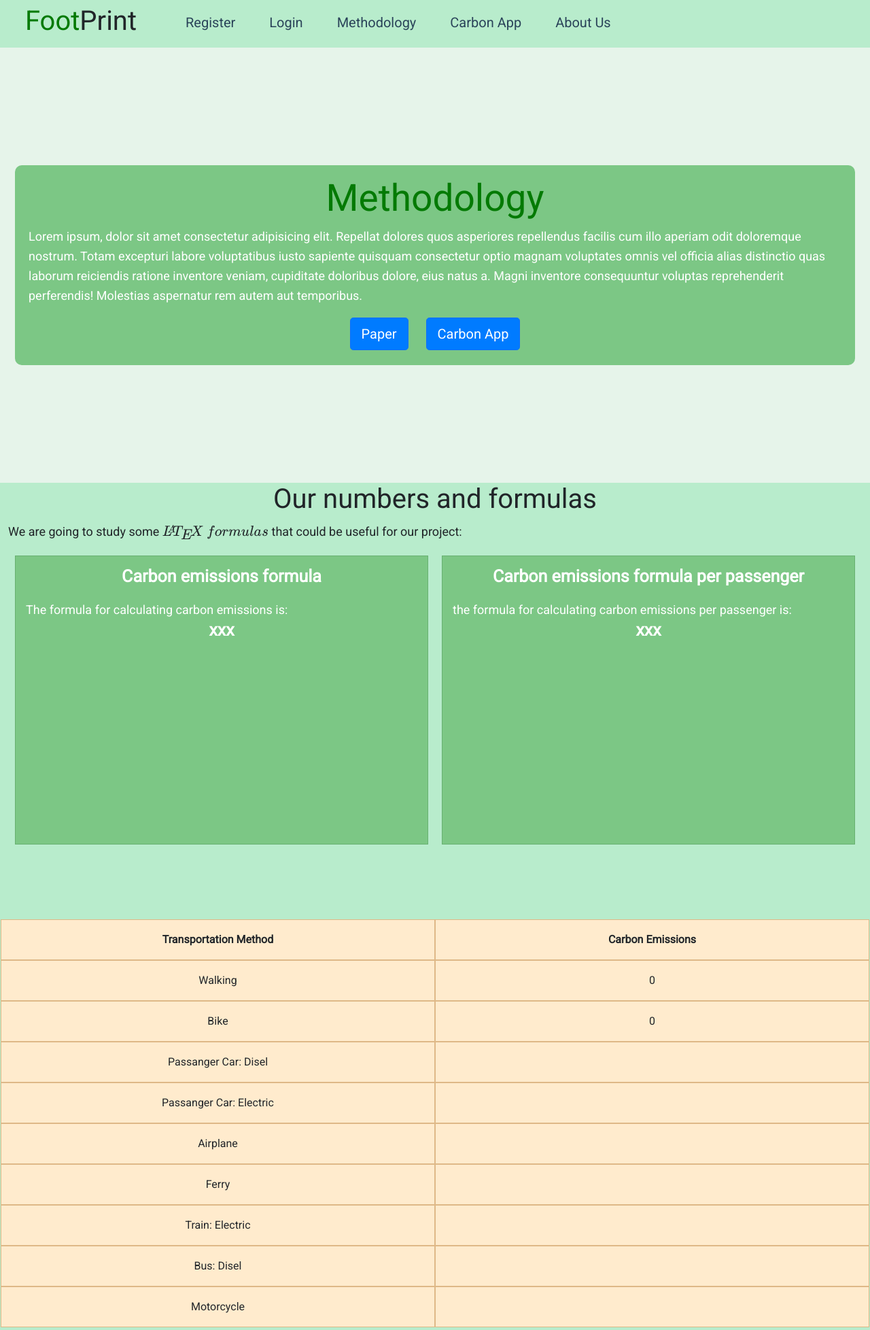
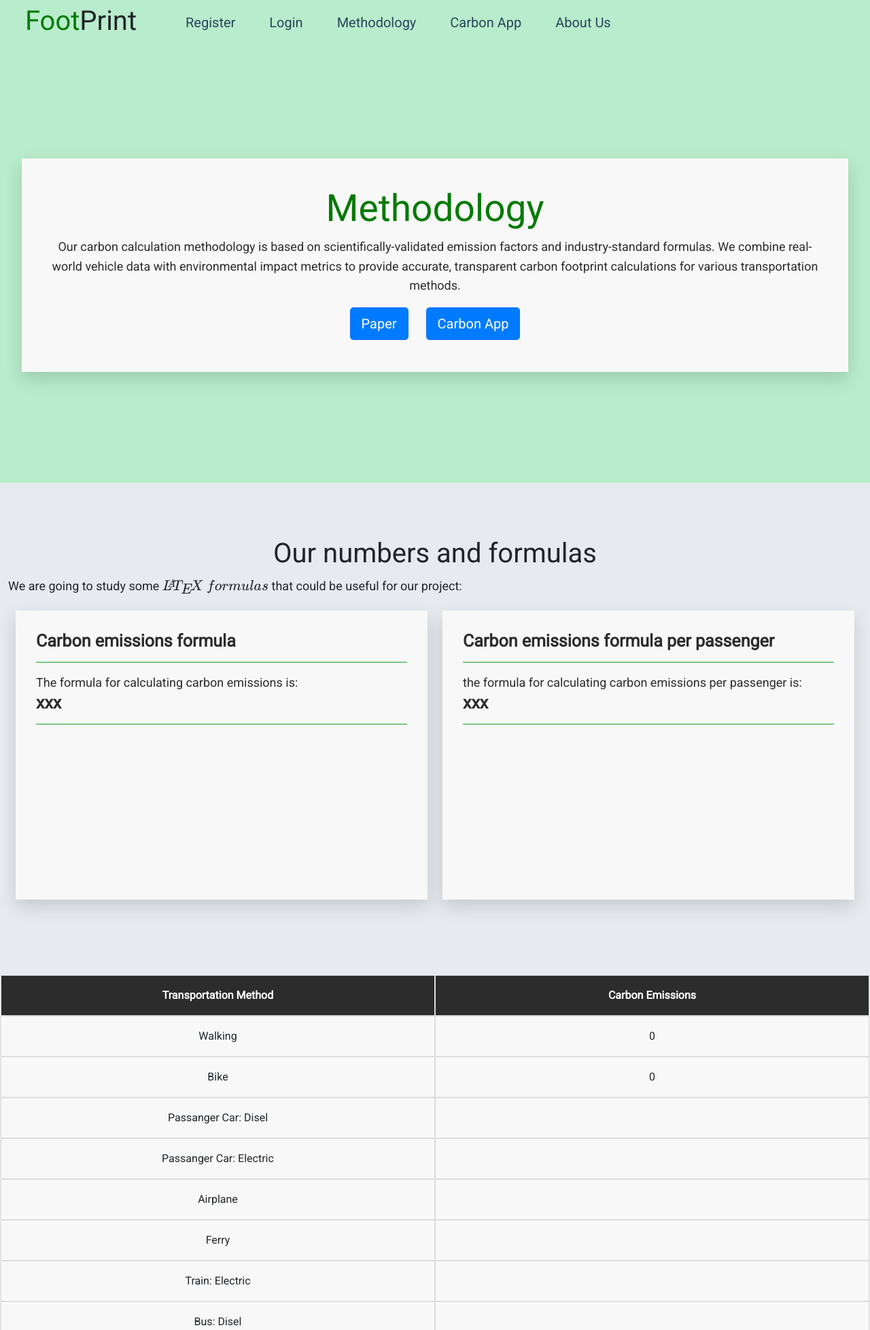
Before and after one commit to wboroy/carbon_app_2025, a Flask app: page /methodology in a window 1280 px wide. Shown: the top 1956 px of the page at 68% size. Run offline with Flask 2, Linux system fonts and the light colour scheme; some libraries are stand-ins or nearby versions.

Commit message:
methodology update

```diff
--- a/capp/static/home.css
+++ b/capp/static/home.css
@@ -10,7 +10,7 @@
   background: linear-gradient(to bottom right, #e6f4ea, #c5c8d9);
   position: relative;
   color: #fff;
-  height: 90vh;
+  min-height: 90vh;
   display: flex;
   align-items: center;
   justify-content: center;
--- a/capp/static/methodology.css
+++ b/capp/static/methodology.css
@@ -17,28 +17,36 @@
 
 /* Section header */
 .section_header_methodology {
-  background-color: #e6f4ea;
+  background-color: linear-gradient(to bottom right, #e6f4ea, #c5c8d9);
   display: flex;
+  position: relative;
+  color: #2c2c2c;
+  min-height: 80vh;
   align-items: center;
   justify-content: center;
-  height: 80vh;
   text-align: center;
+  overflow: hidden;
+  width: 100%;
+  margin: 0;
+  box-sizing: border-box;
 }
 .header {
   display: flex;
   align-items: start;
-  background: #e6f4ea;
+  background: transparent;
 }
 .header .box {
   flex: 1;
-  background: #7cc785;
-  color: #fff;
-  border-radius: 10px;
-  margin: 20px 10px;
-  padding: 15px 20px;
+  background: #f8f8f8;
+  color: #2c2c2c;
+  border-radius: 0;
+  margin: 20px;
+  padding: 40px;
   text-align:center;
   align-items: center;
   justify-content: center;
+  box-shadow: 0 10px 25px rgba(0,0,0,0.15);
+
 }
 .header .box:nth-of-type(1) {
   flex-grow:2;
@@ -72,9 +80,12 @@
 
 }
 .methodology ol h4 {
-  text-align: center;
+  text-align: left;
   font-size: 25px;
-  padding-bottom: 10px;
+  padding-bottom: 15px;
+  margin-bottom: 15px;
+  border-bottom: 2px solid #7cc785;
+  color: #2c2c2c;
 }
 
 .methodology ol p {
@@ -86,13 +97,14 @@
 
 /* Section methodology */
 .section_body_methodology {
-  background-color: #b8eccc;
+  background-color:#e7ebf0;
   height: 250vh;
+  padding-top: 80px;
 }
 .methodology {
   display: flex;
   align-items: start;
-  background: #b8eccc;
+  background: #e7ebf0;
 }
 
 /* Table with one column */
@@ -109,36 +121,43 @@
 }
 .methodology .box_table1:nth-of-type(1) {
   flex-grow:1;
-  background: #b8eccc;
 }
 .methodology .box_table1:nth-of-type(2) {
   flex-grow:4;
 }
-.methodology .box_table1:nth-of-type(3) {
-  flex-grow:1;
-  background: #b8eccc;
-}
+
+
 
 /* Table with two columns */
 .methodology .box_table2 {
   flex: 1;
-  background-color: #7cc785;
-  color: #fff;
+  margin: 11px;
+  background-color: #f8f8f8;
+  color: #2c2c2c;
   border-radius: 0;
-  margin: 10px 10px 10px 10px;
-  padding: 15px 15px;
-  border: 1px solid #68b071;
+  padding: 30px;
+  text-align: left;
+  box-shadow: 0 10px 25px rgba(0,0,0,0.15);
+  transition: all 0.3s ease;
+  height: auto;
+  min-height: 300px;
 }
+
+.methodology .box_table2:hover {
+  box-shadow: 0 10px 20px rgba (0,0,0,0,0.2);
+  transform: translatey(-3px);
+}
+
 .methodology .box_table2:nth-of-type(1) {
   flex-grow:1;
-  background: #7cc785;
+  background: #f8f8f8;
 }
 .methodology .box_table2:nth-of-type(2) {
   flex-grow:1;
-  background: #7cc785;
+  background: #f8f8f8;
 }
 
-/* Container matches width of your formula boxes */
+/* table carbon emissions */
 .box_table2_grid {
   display: grid;
   grid-template-columns: repeat(2, 1fr);
@@ -147,25 +166,38 @@
   max-width: 1278px;
   margin: 100px auto;
   box-sizing: border-box;
+  border-collapse: collapse;
 }
 .box_table2_grid .grid-box {
-  background-color: blanchedalmond;
+  background-color: #f8f8f8;
   border-radius: 0;
-  border: 1px solid burlywood;
+  border: 1px solid #ddd;
   width: 100%;
   height: 100%;
   box-sizing: border-box;
   display: flex;
   align-items: center;
   justify-content: center;
+  transition: all 0.3s ease;
+}
+
+.box_table2_grid .grid-box:hover {
+  background-color: #e8f4e8;
 }
 
 .box_table2_grid .grid-box:first-child {
   font-weight: bold;
+  border-top-left-radius: 0;
+  background-color: #2c2c2c;
+  color: #fff;
+
 }
 
 .box_table2_grid .grid-box:nth-child(2) {
     font-weight: bold;
+    border-top-right-radius: 0;
+    background-color: #2c2c2c;
+    color: #fff;
 }
 
 @media (max-width:768px) {
--- a/capp/templates/methodology.html
+++ b/capp/templates/methodology.html
@@ -8,8 +8,8 @@
       <div class="header">
         <div class="box">
           <h1 style="font-size:55px;"><span class="text-logo"> Methodology</span></h1>
-          <p style="text-align:left;">
-              Lorem ipsum, dolor sit amet consectetur adipisicing elit. Repellat dolores quos asperiores repellendus facilis cum illo aperiam odit doloremque nostrum. Totam excepturi labore voluptatibus iusto sapiente quisquam consectetur optio magnam voluptates omnis vel officia alias distinctio quas laborum reiciendis ratione inventore veniam, cupiditate doloribus dolore, eius natus a. Magni inventore consequuntur voluptas reprehenderit perferendis! Molestias aspernatur rem autem aut temporibus.
+          <p style="text-align:center;">
+              Our carbon calculation methodology is based on scientifically-validated emission factors and industry-standard formulas. We combine real-world vehicle data with environmental impact metrics to provide accurate, transparent carbon footprint calculations for various transportation methods.
           </p>
           <div class="container_buttons_links_header">
             <div class="btn">
```
Also changed, not shown: capp/static/icons/windturbine.png (added), capp/static/icons/windturbine2.png (added).
